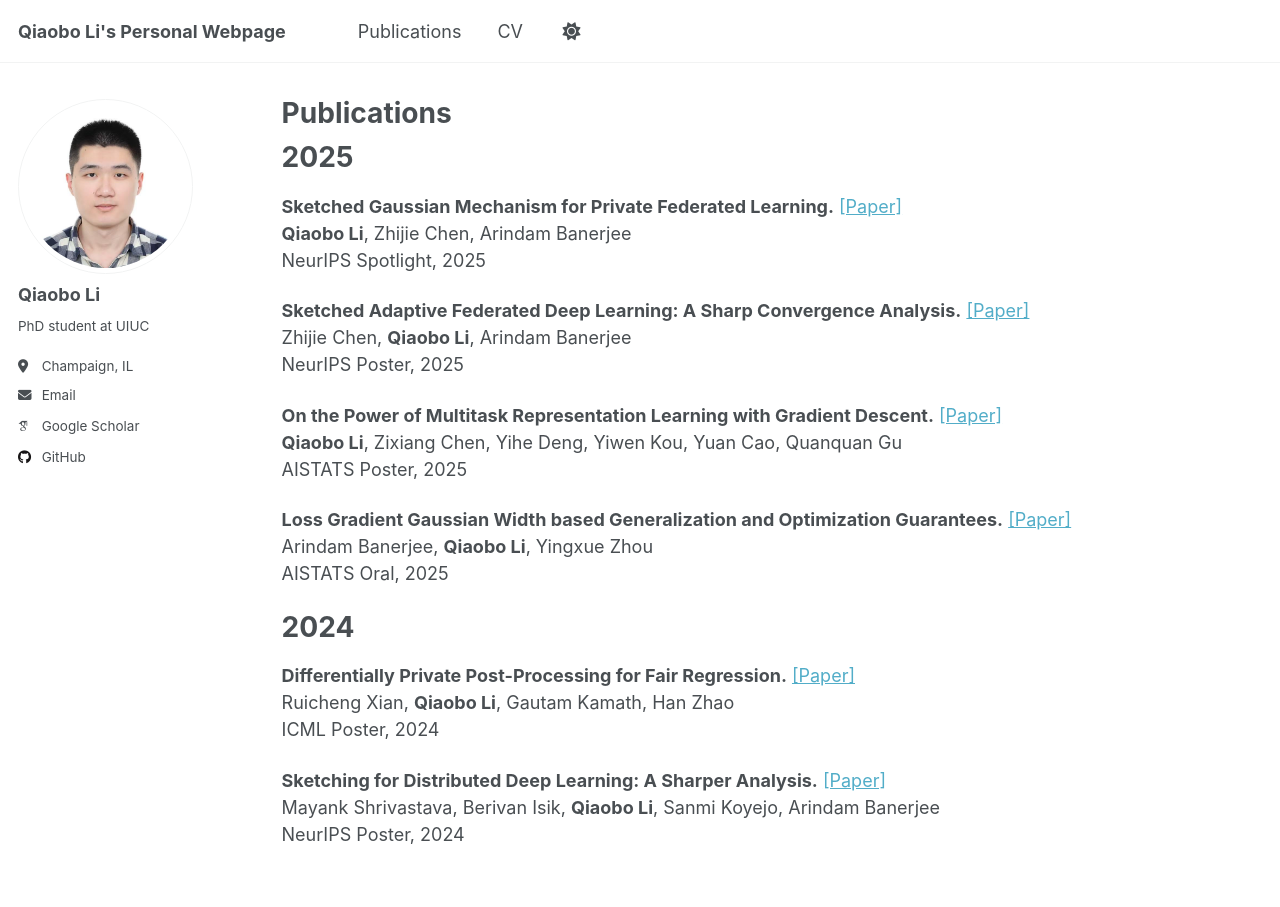
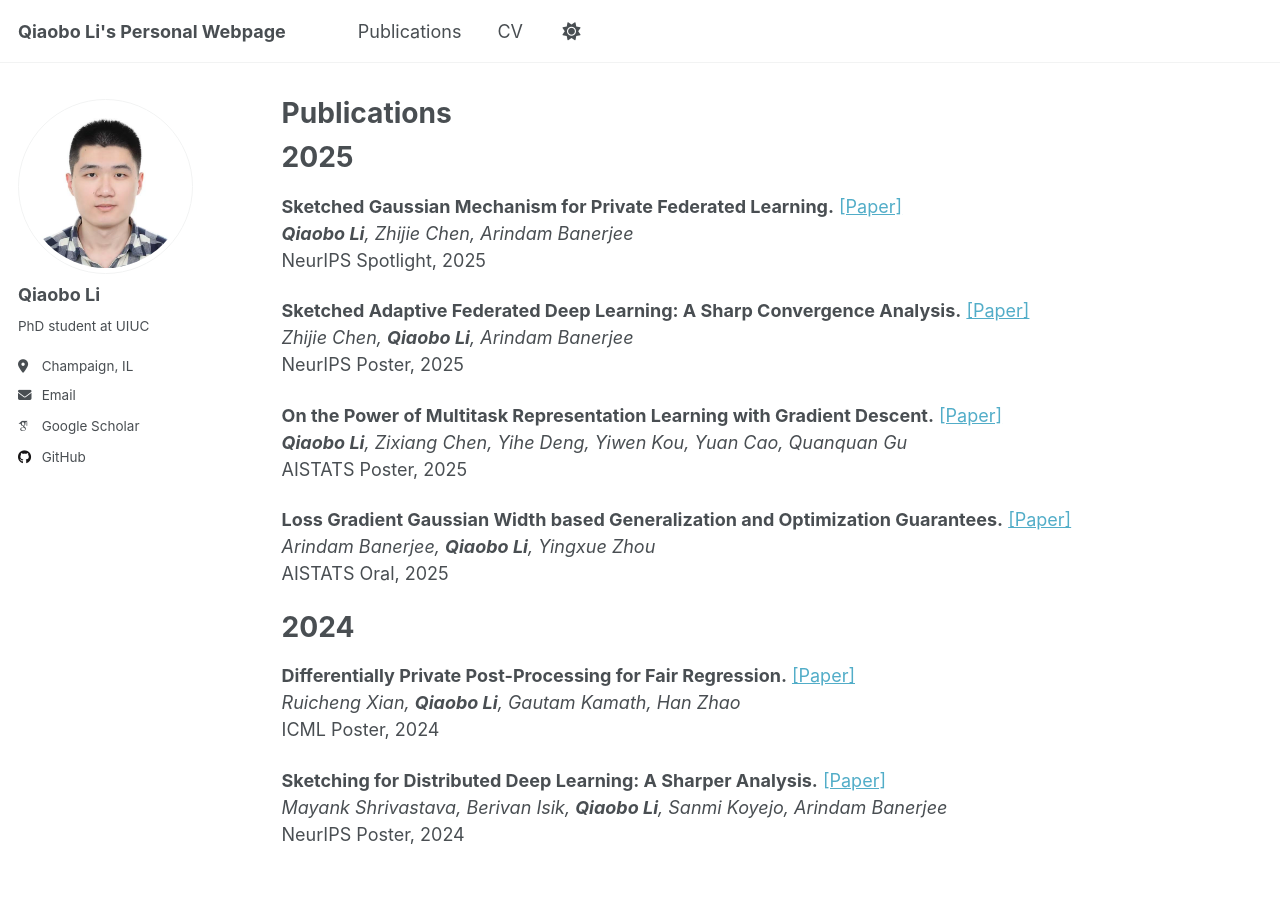
Before and after one commit to JoyceLi0729/joyceli0729.github.io, a Jekyll site: the page built from _pages/publications.md, in a window 1280 px wide. Shown: the top 907 px of the page. Built offline with Jekyll 4.4.1, drawn with Linux system fonts in a browser that asks for light colours; some web fonts are replaced; a script that is not in the unit is left out.

```diff
--- a/_pages/publications.md
+++ b/_pages/publications.md
@@ -9,26 +9,26 @@ author_profile: true
 
 # 2025
 **Sketched Gaussian Mechanism for Private Federated Learning.** [[Paper]](https://openreview.net/pdf?id=AUs0rScwK0)
-**Qiaobo Li**, Zhijie Chen, Arindam Banerjee
+***Qiaobo Li**, Zhijie Chen, Arindam Banerjee*
 NeurIPS Spotlight, 2025
 
 **Sketched Adaptive Federated Deep Learning: A Sharp Convergence Analysis.** [[Paper]](https://openreview.net/pdf?id=XIeE8jbM4K)
-Zhijie Chen, **Qiaobo Li**, Arindam Banerjee
+*Zhijie Chen, **Qiaobo Li**, Arindam Banerjee*
 NeurIPS Poster, 2025
 
 **On the Power of Multitask Representation Learning with Gradient Descent.** [[Paper]](https://openreview.net/attachment?id=gY7Igf5Jwt&name=pdf)
-**Qiaobo Li**, Zixiang Chen, Yihe Deng, Yiwen Kou, Yuan Cao, Quanquan Gu
+***Qiaobo Li**, Zixiang Chen, Yihe Deng, Yiwen Kou, Yuan Cao, Quanquan Gu*
 AISTATS Poster, 2025
 
 **Loss Gradient Gaussian Width based Generalization and Optimization Guarantees.** [[Paper]](https://openreview.net/attachment?id=3t33grIKkc&name=pdf)
-Arindam Banerjee, **Qiaobo Li**, Yingxue Zhou
+*Arindam Banerjee, **Qiaobo Li**, Yingxue Zhou*
 AISTATS Oral, 2025
 
 # 2024
 **Differentially Private Post-Processing for Fair Regression.** [[Paper]](https://raw.githubusercontent.com/mlresearch/v235/main/assets/xian24b/xian24b.pdf)
-Ruicheng Xian, **Qiaobo Li**, Gautam Kamath, Han Zhao
+*Ruicheng Xian, **Qiaobo Li**, Gautam Kamath, Han Zhao*
 ICML Poster, 2024
 
 **Sketching for Distributed Deep Learning: A Sharper Analysis.** [[Paper]](https://openreview.net/pdf?id=0G0VpMjKyV)
-Mayank Shrivastava, Berivan Isik, **Qiaobo Li**, Sanmi Koyejo, Arindam Banerjee
+*Mayank Shrivastava, Berivan Isik, **Qiaobo Li**, Sanmi Koyejo, Arindam Banerjee*
 NeurIPS Poster, 2024
```
